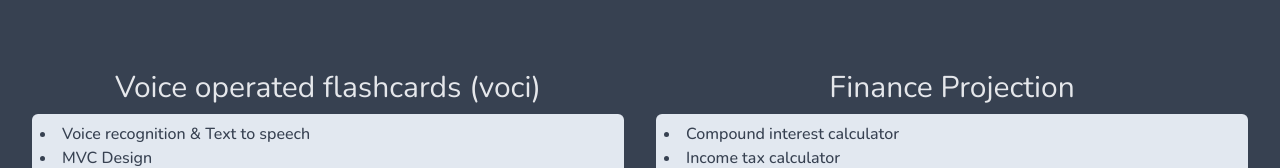
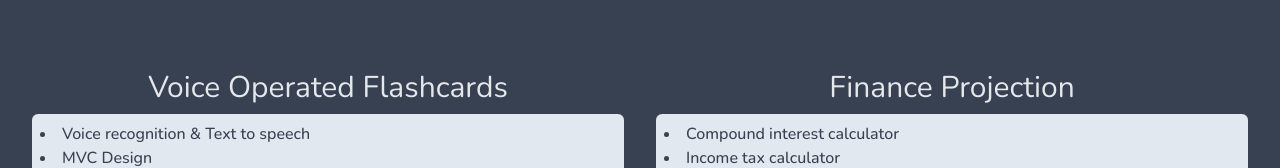
Before and after one commit to jon-steele/Portfolio-Website, a Next.js app: page / in a window 1280 px wide. Shown: the part 1182-1350 px from the top of the page. Built offline with nearby package versions, Linux system fonts and the light colour scheme.

Commit message:
Updated video sizes

```diff
--- a/components/sections/projects.js
+++ b/components/sections/projects.js
@@ -14,7 +14,7 @@
         {/* Project one */}
         <div className='flex flex-col items-left my-16 w-full'>
           <div className='flex flex-col justify-top'>
-            <h1 className='font-nun text-3xl text-center text-gray-200'>Voice operated flashcards (voci)</h1>
+            <h1 className='font-nun text-3xl text-center text-gray-200'>Voice Operated Flashcards</h1>
             <ul className='p-2 my-2 font-nun font-medium font-lg bg-slate-200 text-gray-700 list-disc list-inside rounded-md'>
               <li>Voice recognition & Text to speech</li>
               <li>MVC Design</li>
@@ -29,7 +29,7 @@
           </div>
           <div className='p-4'>
           <a href='https://voci.ca' target="_blank" rel="noreferrer">
-          <iframe className='w-full h-' src="https://www.youtube.com/embed/zXr1FKg41f4" title="YouTube video player" frameborder="0" allow="accelerometer; autoplay; clipboard-write; encrypted-media; gyroscope; picture-in-picture; web-share" allowfullscreen></iframe>          </a>
+          <iframe className='w-full h-64' src="https://www.youtube.com/embed/zXr1FKg41f4" title="YouTube video player" frameborder="0" allow="accelerometer; autoplay; clipboard-write; encrypted-media; gyroscope; picture-in-picture; web-share" allowfullscreen></iframe>          </a>
             <div className='flex justify-evenly mt-4'>
               <a href='https://voci.ca' target="_blank" rel="noreferrer"><h1 className='bg-slate-200 text-gray-700 rounded-md p-2 mr-2'>voci.ca</h1></a>
               <a href='https://github.com/vociapp/voci' target="_blank" rel="noreferrer"><h1 className='bg-slate-200 text-gray-700 rounded-md p-2 ml-2'>Source</h1></a>
@@ -54,7 +54,7 @@
             </p>
           </div>
           <div className='p-4'>
-          <iframe className='w-full' src="https://www.youtube.com/embed/ZjatZvDDbXk" title="YouTube video player" frameborder="0" allow="accelerometer; autoplay; clipboard-write; encrypted-media; gyroscope; picture-in-picture; web-share" allowfullscreen></iframe>
+          <iframe className='w-full h-64' src="https://www.youtube.com/embed/ZjatZvDDbXk" title="YouTube video player" frameborder="0" allow="accelerometer; autoplay; clipboard-write; encrypted-media; gyroscope; picture-in-picture; web-share" allowfullscreen></iframe>
           <div className='flex justify-evenly mt-4'>
               <a href='/Budget.jar' download target="_blank" rel="noreferrer"><h1 className='bg-slate-200 text-gray-700 rounded-md p-2 mr-2'>Download</h1></a>
               <a href='https://github.com/jon-steele/Budget-Projection' target="_blank" rel="noreferrer"><h1 className='bg-slate-200 text-gray-700 rounded-md p-2 ml-2'>Source</h1></a>
```
